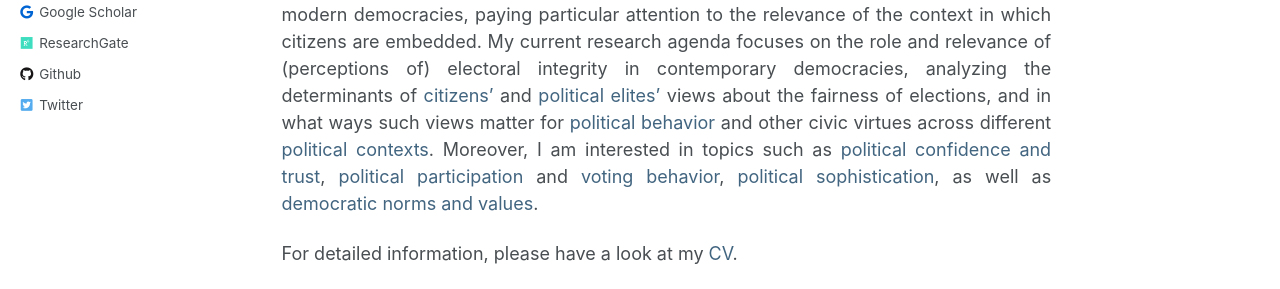
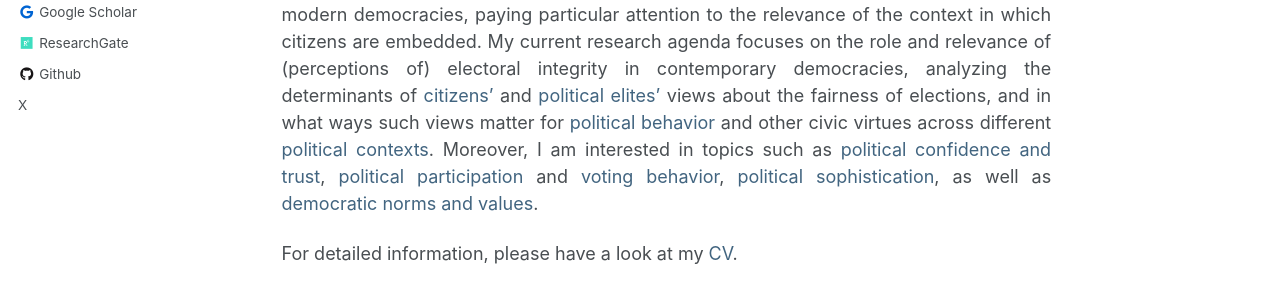
Before and after one commit to cschnaudt/cschnaudt.github.io, a Jekyll site: the page built from _pages/about.md, in a window 1280 px wide. Shown: the part 560-849 px from the top of the page. Built offline with Jekyll 4.4.1, drawn with Linux system fonts in a browser that asks for light colours.

Commit message:
Update author-profile.html

```diff
--- a/_includes/author-profile.html
+++ b/_includes/author-profile.html
@@ -44,7 +44,7 @@
         <li><a href="https://github.com/{{ author.github }}" target="_blank" rel="noopener"><i class="fab fa-fw fa-github" aria-hidden="true"></i> Github</a></li>
       {% endif %}
       {% if author.twitter %}
-        <li><a href="https://twitter.com/{{ author.twitter }}" target="_blank" rel="noopener"><i class="fab fa-fw fa-twitter-square" aria-hidden="true"></i> Twitter</a></li>
+        <li><a href="https://twitter.com/{{ author.twitter }}" target="_blank" rel="noopener"><i class="<i class="fa-brands fa-x-twitter aria-hidden="true"></i> X</a></li>
       {% endif %}
       {% if author.keybase %}
         <li><a href="https://keybase.io/{{ author.keybase }}"><i class="fas fa-fw fa-key" aria-hidden="true"></i> Keybase</a></li>
```
